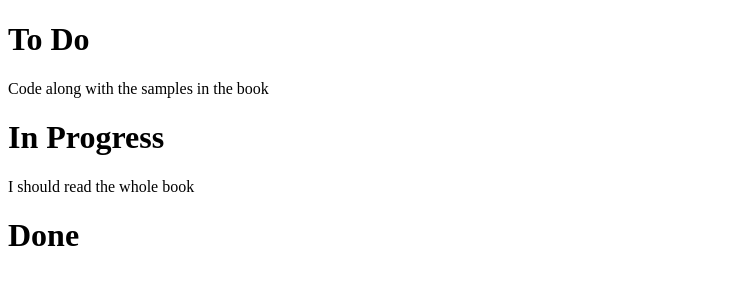
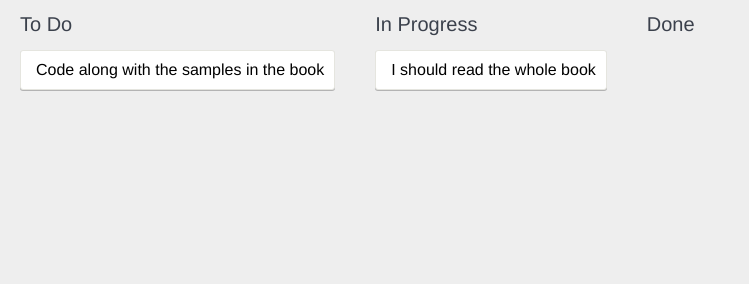
Before and after one commit to RayShaw/kanban, a React app: page / in a window 1280 px wide. Shown: the whole page, without its empty margins (0-749 px from the left). Built offline with nearby package versions, Linux system fonts and the light colour scheme.

Commit message:
add styles.css

```diff
--- a/app/List.js
+++ b/app/List.js
@@ -13,7 +13,7 @@ export default class List extends Component {
             />
         })
         return (
-            <div>
+            <div className="list">
                 <h1>{this.props.title}</h1>
                 {cards}
             </div>
--- a/public/index.html
+++ b/public/index.html
@@ -6,6 +6,7 @@
     <meta name="viewport" content="width=device-width, initial-scale=1.0">
     <meta http-equiv="X-UA-Compatible" content="ie=edge">
     <title>Kanban Board</title>
+    <link rel="stylesheet" href="styles.css">
 </head>
 
 <body>
--- a/public/styles.css
+++ b/public/styles.css
@@ -0,0 +1,55 @@
+* {
+    box-sizing: border-box;
+}
+
+html, body, #app {
+    height: 100%;
+    margin: 0;
+    padding: 0;
+}
+
+body {
+    background-color: #eee;
+    font-family: "Helvetica Neue", Arial, Helvetica, sans-serif;
+}
+
+h1 {
+    font-weight: 200;
+    color: #3b414c;
+    font-size: 20px;
+}
+
+ul {
+    list-style-type: none;
+    padding: 0;
+    margin: 0;
+}
+
+.app {
+    white-space: nowrap;
+    height: 100%;
+}
+
+.list {
+    position: relative;
+    display: inline-block;
+    vertical-align: top;
+    white-space: normal;
+    height: 100%;
+    widows: 33%;
+    padding: 0 20px;
+    overflow: auto;
+}
+
+.card {
+    position: relative;
+    z-index: 1;
+    background: #fff;
+    width: 100%;
+    padding: 10px 10px 10px 15px;
+    margin: 0 0 10px 0;
+    overflow: auto;
+    border: 1px solid #e5e5df;
+    border-radius: 3px;
+    box-shadow: 0 1px 0 rgba(0, 0, 0, 0.25)
+}
```
